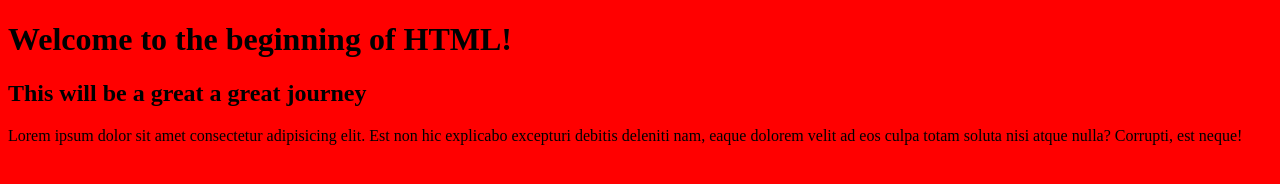
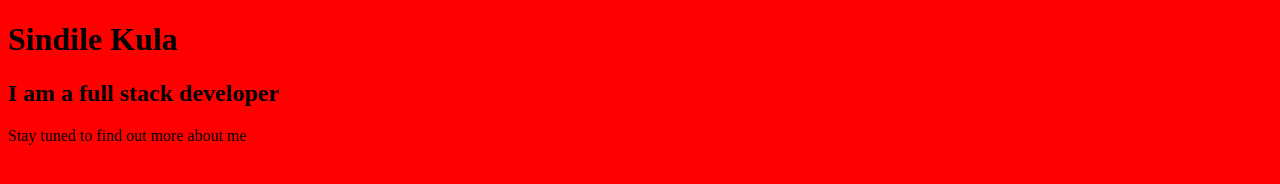
Before and after one commit to sindilekula/Practice, a plain HTML site: page Index.html in a window 1280 px wide. Drawn offline with Linux system fonts and the light colour scheme.

Commit message:
I updated my HTML

```diff
--- a/Index.html
+++ b/Index.html
@@ -8,12 +8,8 @@
 </head>
 <body style="background-color: red">
 <body>
-    <h1>Welcome to the beginning of HTML!</h1>
-    <h2>This will be a great a great journey</h2>
-    <p>Lorem ipsum dolor sit amet consectetur adipisicing elit. Est non hic explicabo excepturi debitis deleniti nam, eaque dolorem velit ad eos culpa totam soluta nisi atque nulla? Corrupti, est neque!</p>
-
-
-
-</h1>
+    <h1>Sindile Kula</h1>
+    <h2>I am a full stack developer</h2>
+    <p>Stay tuned to find out more about me</p>
 </body>
 </html>
```
